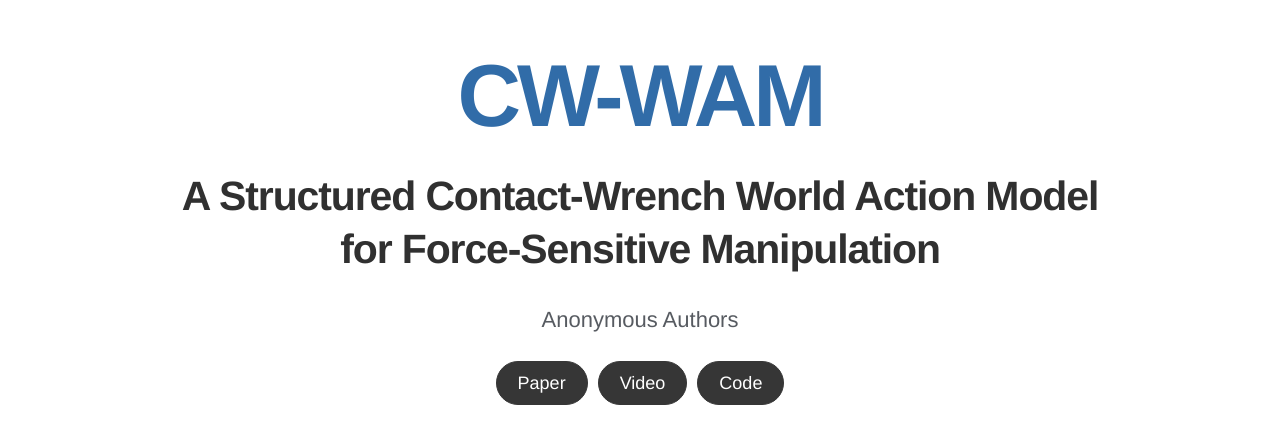
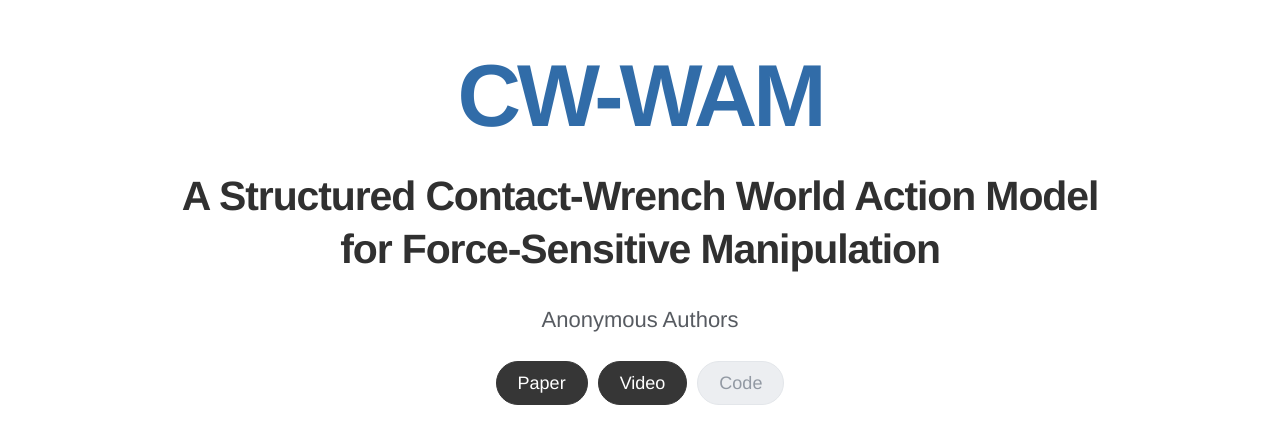
Before and after one commit to cw-wam-project/cw-wam-project.github.io, a plain HTML site: page index.html in a window 1280 px wide. Shown: the top 446 px of the page. Drawn offline with Linux system fonts and the light colour scheme.

Commit message:
Update task showcases, illustrations, and experiment videos

```diff
--- a/index.html
+++ b/index.html
@@ -9,7 +9,7 @@
   <meta property="og:type" content="website"><meta property="og:url" content="https://cw-wam-project.github.io/">
   <meta property="og:image" content="https://cw-wam-project.github.io/assets/images/overview-poster.jpg"><meta property="og:image:alt" content="CW-WAM: A Structured Contact-Wrench World Action Model for Force-Sensitive Manipulation">
   <link rel="icon" href="assets/favicon.svg" type="image/svg+xml">
-  <link rel="stylesheet" href="styles.css?v=20261001-nav-inline1"><script src="script.js?v=20260928-previews1" defer></script>
+  <link rel="stylesheet" href="styles.css?v=20261002-code-disabled1"><script src="script.js?v=20260928-previews1" defer></script>
 </head>
 <body>
   <a class="skip-link" href="#main">CW-WAM</a>
@@ -17,7 +17,7 @@
     <section class="hero wrap" aria-labelledby="project-title">
       <h1 id="project-title"><span class="project-name">CW-WAM</span><span class="project-subtitle">A Structured Contact-Wrench World Action Model<br> for Force-Sensitive Manipulation</span></h1>
       <p class="authors">Anonymous Authors</p>
-      <div class="hero-actions"><a class="paper-link resource-button" href="assets/papers/cw-wam-paper.pdf" target="_blank" rel="noopener"><span>Paper</span></a><a class="video-link resource-button" href="#overview"><span>Video</span></a><a class="code-link resource-button" href="https://www.google.com/" target="_blank" rel="noopener"><span>Code</span></a></div>
+      <div class="hero-actions"><a class="paper-link resource-button" href="assets/papers/cw-wam-paper.pdf" target="_blank" rel="noopener"><span>Paper</span></a><a class="video-link resource-button" href="#overview"><span>Video</span></a><button class="code-link resource-button" type="button" disabled><span>Code</span></button></div>
       <div class="cover-previews">
       <div class="hero-grid" aria-label="Experiments">
         <a class="hero-tile" href="#task-peg"><video class="hero-preview" autoplay muted loop playsinline preload="none" poster="assets/images/hero-peg-user-edit-poster.jpg" width="640" height="360" aria-hidden="true"><source src="assets/videos/hero-peg-user-edit.mp4" type="video/mp4"></video><span>Square peg insertion</span></a>
--- a/styles.css
+++ b/styles.css
@@ -26,6 +26,7 @@ a:focus-visible,button:focus-visible,[tabindex]:focus-visible{outline:3px solid
 .hero-actions{display:flex;flex-wrap:wrap;justify-content:center;align-items:center;gap:10px}
 .resource-button{display:inline-flex;align-items:center;justify-content:center;gap:9px;min-height:44px;padding:9px 21px;border:1px solid #363636;border-radius:999px;background:#363636;color:#fff;font-size:18px;font-weight:500;line-height:1.35;text-decoration:none;white-space:nowrap;transition:background .15s,border-color .15s}
 .resource-button:hover{background:#242424;border-color:#242424}
+.resource-button:disabled,.resource-button:disabled:hover{background:#eceef1;border-color:#e3e6ea;color:#9299a3;cursor:not-allowed;opacity:1}
 .resource-button svg{width:21px;height:21px}
 
 
```
Also changed, not shown: 1 other file.
